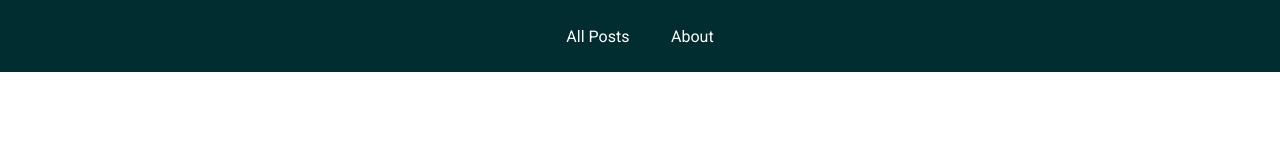
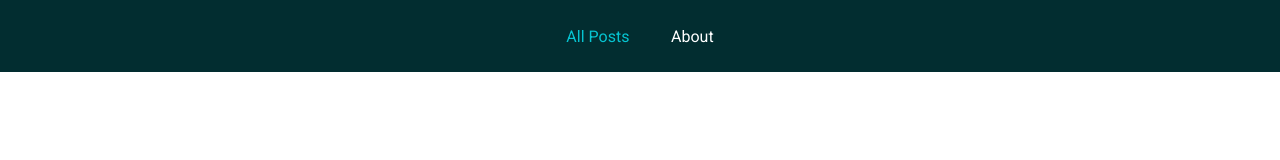
Before and after one commit to maheralayoubi/blog-with-nuxt, a Nuxt app in the folder story-blog/: page / in a window 1280 px wide. Shown: the top 160 px of the page. Built offline with nearby package versions, Linux system fonts and the light colour scheme.

Commit message:
Active link on header

```diff
--- a/story-blog/components/PageHeader/TheHeader.vue
+++ b/story-blog/components/PageHeader/TheHeader.vue
@@ -44,7 +44,8 @@
     color: white;
   }
   .nav-link a:hover,
-  .nav-link a:active {
+  .nav-link a:active,
+  .nav-link.nuxt-link-exact-active a {
     color: #06c4d1;
   }
 </style>
```
